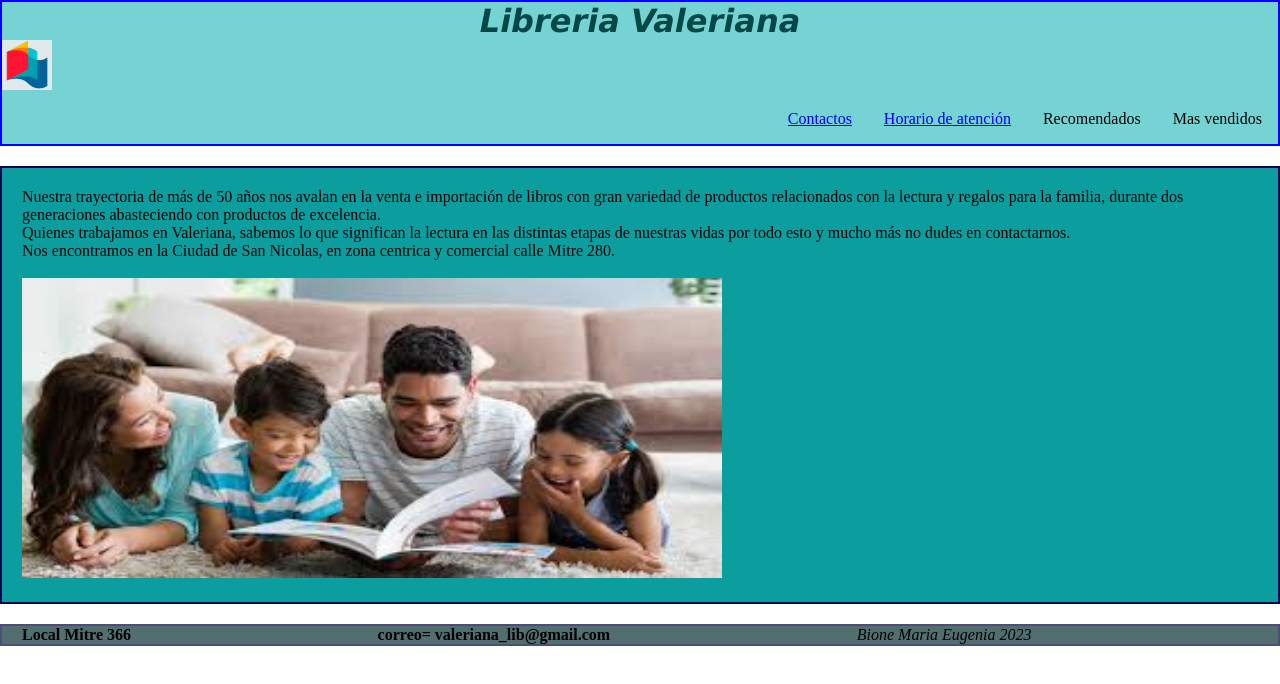
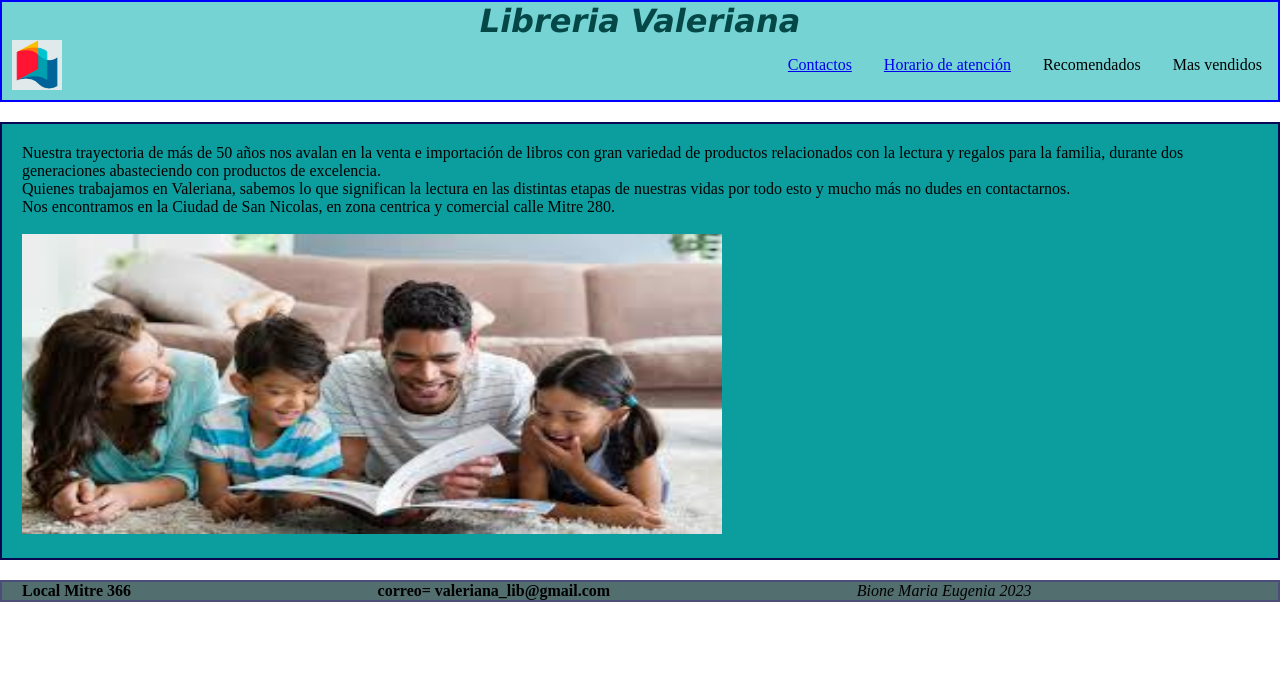
Before and after one commit to eugeniabione/act-5-y-6, a plain HTML site: page index.html in a window 1280 px wide. Drawn offline with Linux system fonts and the light colour scheme.

Commit message:
correccion de sintaxis

```diff
--- a/estilo.css
+++ b/estilo.css
@@ -21,15 +21,16 @@
  nav {
     display: flex;
     justify-content: space-between;
-    align-items: center;
-    padding-left: 10px;
+    align-items: stretch;
+
+   padding-left: 10px;
     padding-bottom: 10px;
     }
 
 ul{
     display: flex;
     justify-content: flex-end;
-    align-items: center;
+    align-items: stretch;
     }
 
 li{
--- a/index.html
+++ b/index.html
@@ -14,8 +14,9 @@
     <header>
         <div class="cajaheader">
         <h1 class="Nombre" style="text-align:center">Libreria Valeriana</h1>
-        <img src="img/logolib.png" width="50" height="50" alt="logolib>
-     <nav>
+
+      <nav>
+        <img src="img/logolib.png" alt="logolib" width="50" height="50" >
         <ul>
         <li> <a href="contactos.html" target="_blank"> Contactos  </a> </li>
         <li> <a href="tabla.html" target="_blank"> Horario de atención </a> </li>
@@ -23,7 +24,9 @@
         <li> <a href=""></a> Mas vendidos</li>
         </ul>
      </nav>
+
      </div>
+
     </header>
 
    <main>
```
